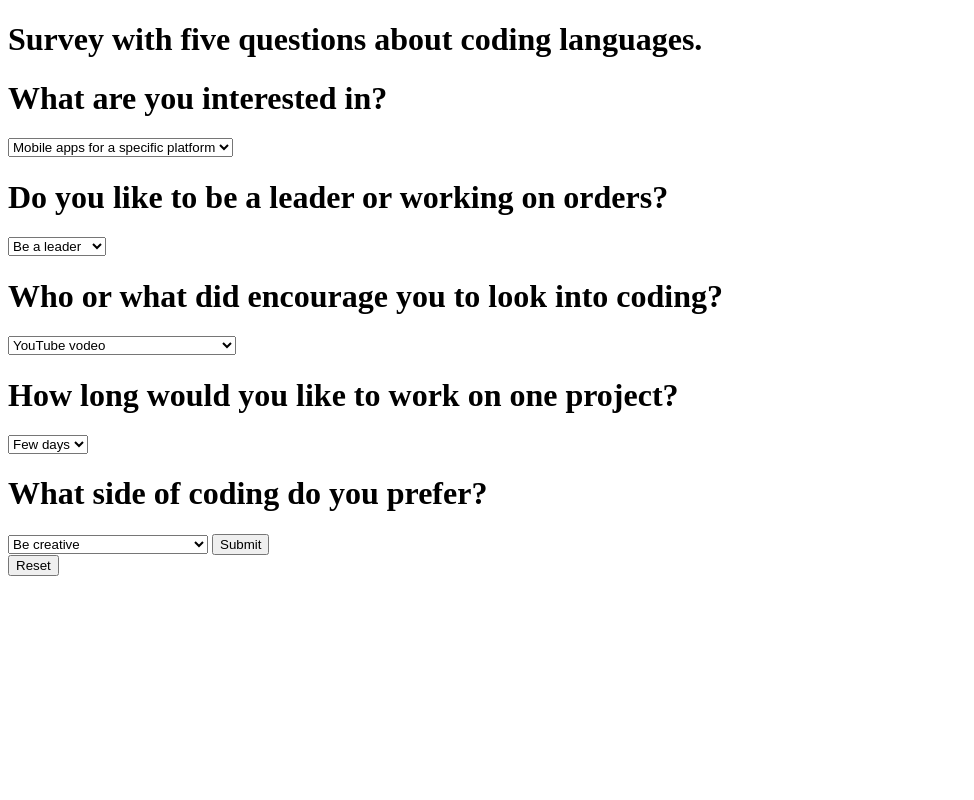
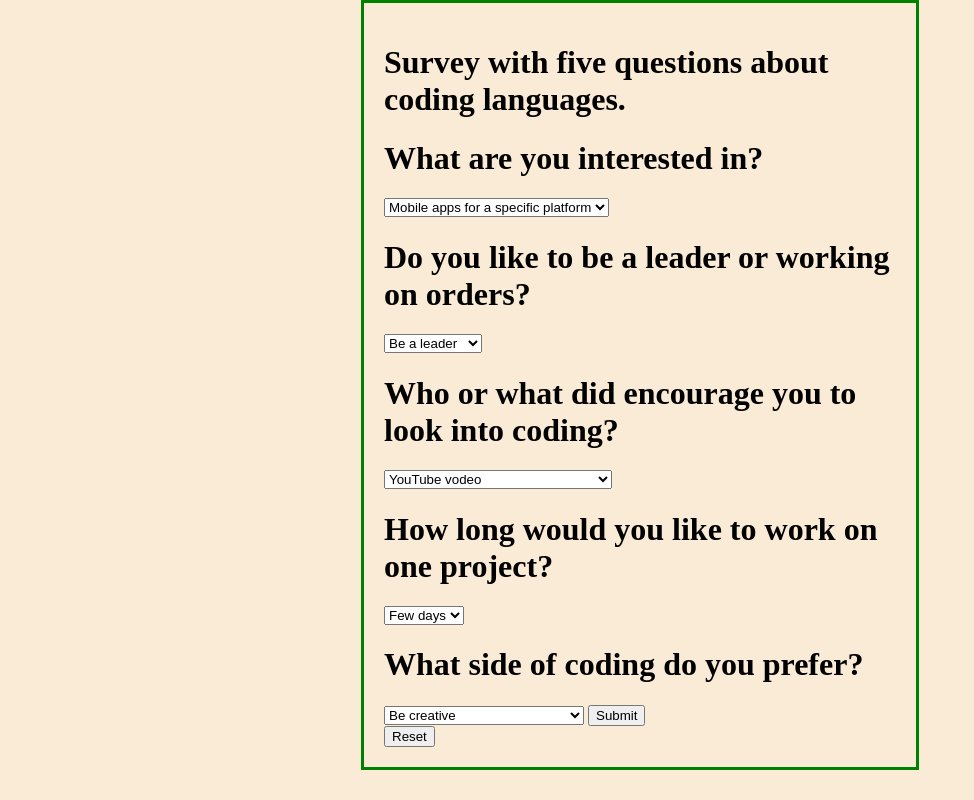
Before and after one commit to evegyzbirun/Suggester, a plain HTML site: page index.html in a window 1280 px wide. Shown: the whole page, without its empty margins (0-974 px from the left). Drawn offline with Linux system fonts and the light colour scheme.

Commit message:
edited css file.

```diff
--- a/css/styles.css
+++ b/css/styles.css
@@ -3,3 +3,12 @@
 #Swift {
   display: none;
 }
+
+
+body {
+  background-color: antiquewhite;
+  margin: auto;
+  width: 40%;
+  border: 3px solid green;
+  padding: 20px;
+}
--- a/js/scripts.js
+++ b/js/scripts.js
@@ -21,7 +21,6 @@ function formSelect(event) {
   let input5 = document.getElementById("q5");
   let pick5 = input5.options[input5.selectedIndex].value;
 
-  //let outputShow = document.getElementById("output");
 
   if (pick1 == "answer1"
     && (pick2 === "answer1" || pick2 === "answer2" || pick2 === "answer3") && (pick3 === "answer1" || pick3 === "answer2" || pick3 === "answer3") && (pick4 === "answer1" || pick4 === "answer2" || pick4 === "answer3") && (pick5 === "answer1" || pick5 === "answer2")
```
